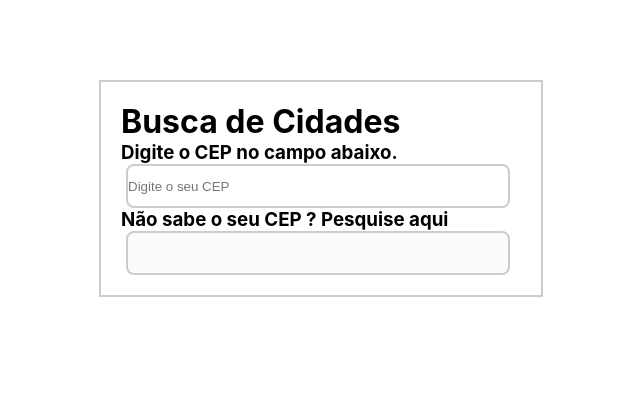
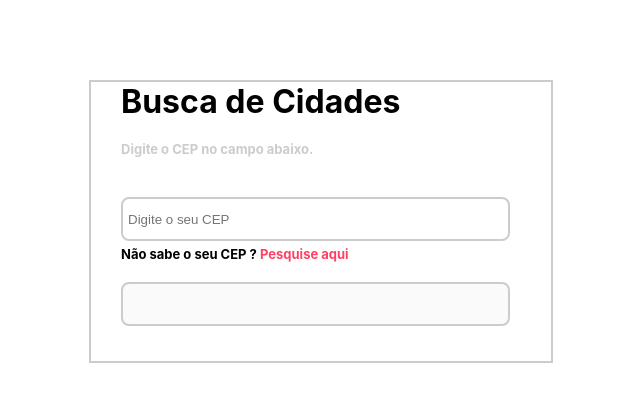
Before and after one commit to RenanBonani/ConsumindoApiRest, a React (Create React App) app in the folder buscacep/: page / in a window 1280 px wide. Shown: the top 402 px of the page, without its empty margins (319-959 px from the left). Built offline with nearby package versions, Linux system fonts and the light colour scheme.

Commit message:
Finalizando o css

```diff
--- a/buscacep/src/App.css
+++ b/buscacep/src/App.css
@@ -11,7 +11,7 @@
 
 .form-grup{
   width: 400px;
-  padding: 20px;
+  padding: 0 30px 30px 30px;
   border: #CCC solid 2px;
 }
 
@@ -20,19 +20,25 @@ input{
   height: 40px;
   border: #CCC solid 2px;
   border-radius: 8px;
-  margin-left: 5px;
+  padding-left: 5px;
+  margin-top: 20px;
+  margin-bottom: 5px;
 }
-.App-header {
-  background-color: #282c34;
-  min-height: 100vh;
-  display: flex;
-  flex-direction: column;
-  align-items: center;
-  justify-content: center;
-  font-size: calc(10px + 2vmin);
-  color: white;
+
+h1{
+  padding-bottom: 20px;
+}
+
+h3{
+  font-size: 13px;
+}
+
+.sub-titulo{
+  color: #CCC;
+  padding-bottom: 20px;
 }
 
 form a{
   text-decoration: none;
+  color: #FE4164;
 }
--- a/buscacep/src/App.js
+++ b/buscacep/src/App.js
@@ -20,10 +20,10 @@ export default () => {
     <div className="conteiner">
       <div className="form-grup">
         <h1>Busca de Cidades</h1>
-        <h3>Digite o CEP no campo abaixo.</h3>
+        <h3 className="sub-titulo">Digite o CEP no campo abaixo.</h3>
         <form>
             <input type="text" value={cep} onChange={handleInput} placeholder="Digite o seu CEP" />
-            <h3>Não sabe o seu CEP ? <a hraf="">Pesquise aqui</a></h3>
+            <h3>Não sabe o seu CEP ? <a href="https://buscacepinter.correios.com.br/app/endereco/index.php" target="_blank">Pesquise aqui</a></h3>
             <input type="text"  disabled />
         </form>
       </div>
```
